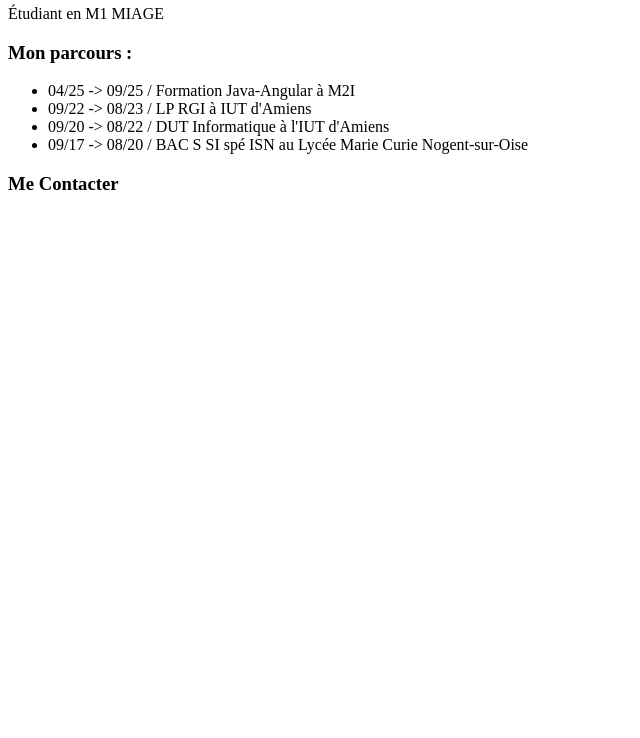
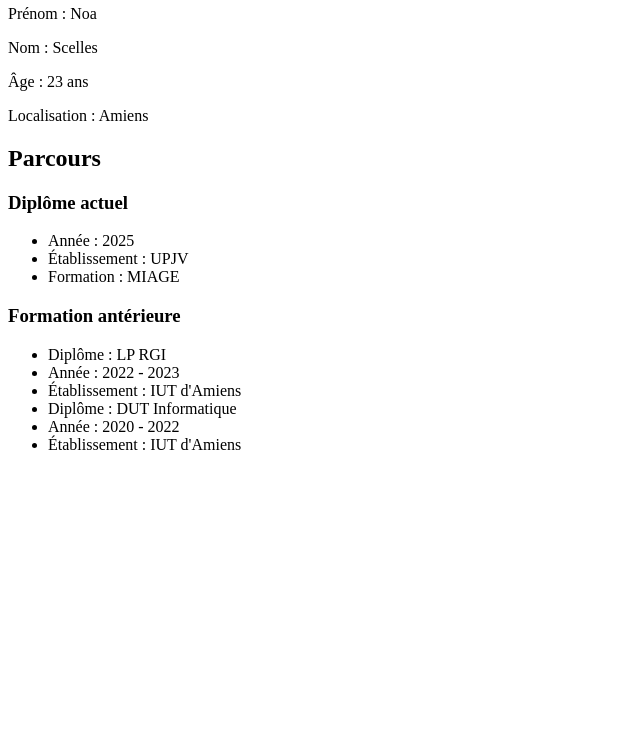
Before and after one commit to thibault-forret/miage-g2, a plain HTML site: page index.html in a window 1280 px wide. Shown: the part 62-800 px from the top of the page, without its empty margins (0-640 px from the left). Drawn offline with Linux system fonts and the light colour scheme.

Commit message:
Correction index partie noa

```diff
--- a/index.html
+++ b/index.html
@@ -6,24 +6,34 @@
     <title>Document</title>
 </head>
 <body>
-    <section id="header">
-        <h2>Noa Scelles</h2>
-        <p>Étudiant en M1 MIAGE</p>
-    </section>
+    <section class="user" id="noa">
+           <section class="apropos">
+               <h2>À propos de moi</h2>
+               <p>Prénom : Noa</p>
+               <p>Nom : Scelles</p>
+               <p>Âge : 23 ans</p>
+               <p>Localisation : Amiens</p>
+           </section>
 
-    <section id="parcours">
-        <h3>Mon parcours :</h3>
-        <ul>
-            <li>04/25 -> 09/25 / Formation Java-Angular à M2I</li>
-            <li>09/22 -> 08/23 /  LP RGI à IUT d'Amiens </li>
-            <li>09/20 -> 08/22 / DUT Informatique à l'IUT d'Amiens</li>
-            <li>09/17 -> 08/20 / BAC S SI spé ISN au Lycée Marie Curie Nogent-sur-Oise</li>
-        </ul>
-    </section>
+           <section class="parcours">
+               <h2>Parcours</h2>
+               <h3>Diplôme actuel</h3>
+               <ul>
+                   <li>Année : 2025</li>
+                   <li>Établissement : UPJV</li>
+                   <li>Formation : MIAGE</li>
+               </ul>
 
-    <section id="contact">
-        <h3>Me Contacter</h3>
-        <p></p>
-    </section>
+               <h3>Formation antérieure</h3>
+               <ul>
+                   <li>Diplôme : LP RGI</li>
+                   <li>Année : 2022 - 2023</li>
+                   <li>Établissement : IUT d'Amiens</li>
+
+                   <li>Diplôme : DUT Informatique</li>
+                   <li>Année : 2020 - 2022</li>
+                   <li>Établissement : IUT d'Amiens</li>
+           </section>
+       </section>
 </body>
 </html>
```
